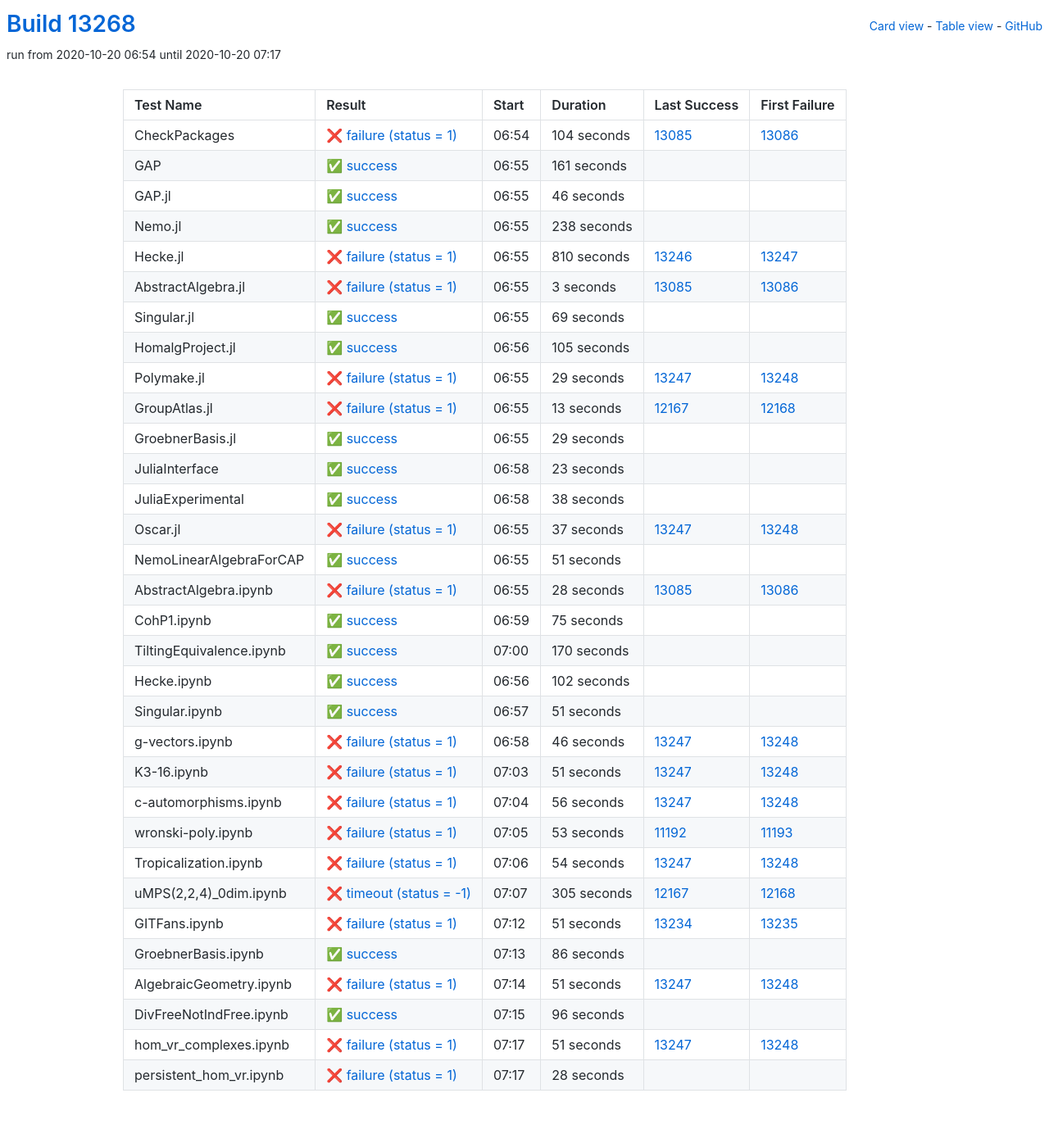
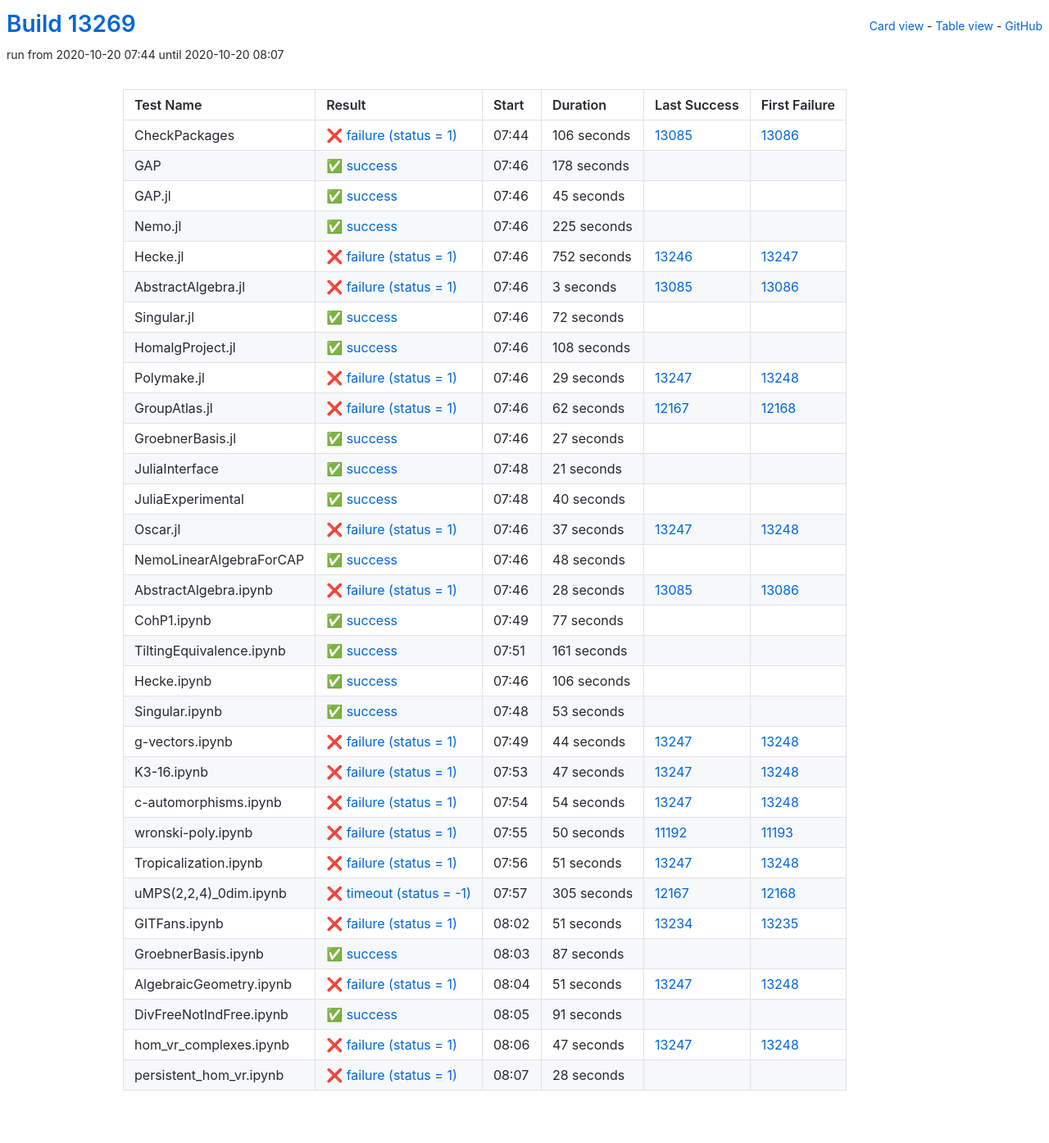
Before and after one commit to oscar-system/oscar-ci-status, a Jekyll site: the page built from table.html, in a window 1280 px wide. Shown: the whole page at 82% size. Built offline with Jekyll 4.4.1, drawn with Linux system fonts in a browser that asks for light colours.

Commit message:
Build #13269

```diff
--- a/_data/ci.yml
+++ b/_data/ci.yml
@@ -1,6 +1,6 @@
 ---
-build: 13268
-build_url: https://oscarci.mathematik.uni-kl.de/job/oscar/13268/
+build: 13269
+build_url: https://oscarci.mathematik.uni-kl.de/job/oscar/13269/
 job: oscar
 organization: oscar-system
 repo: oscar-ci-status
@@ -8,68 +8,68 @@ repourl: https://github.com/oscar-system/oscar-ci-status
 tests:
 - name: CheckPackages
   id: checkpackages
-  log: https://oscarci.mathematik.uni-kl.de/job/oscar/13268/artifact/logs/build-13268/CheckPackages.log
-  start: 2020-10-20 06:54
+  log: https://oscarci.mathematik.uni-kl.de/job/oscar/13269/artifact/logs/build-13269/CheckPackages.log
+  start: 2020-10-20 07:44
   success: false
   exitcode: 1
   status: failure
-  duration: 104
+  duration: 106
   last_success: 13085
   last_success_url: https://oscarci.mathematik.uni-kl.de/job/oscar/13085/
   first_failure: 13086
   first_failure_url: https://oscarci.mathematik.uni-kl.de/job/oscar/13086/
 - name: GAP
   id: gap
-  log: https://oscarci.mathematik.uni-kl.de/job/oscar/13268/artifact/logs/build-13268/GAP.log
-  start: 2020-10-20 06:55
+  log: https://oscarci.mathematik.uni-kl.de/job/oscar/13269/artifact/logs/build-13269/GAP.log
+  start: 2020-10-20 07:46
   success: true
   exitcode: 0
   status: success
-  duration: 161
+  duration: 178
   last_success: false
   last_success_url:
   first_failure: false
   first_failure_url:
 - name: GAP.jl
   id: gap-jl
-  log: https://oscarci.mathematik.uni-kl.de/job/oscar/13268/artifact/logs/build-13268/GAP.jl.log
-  start: 2020-10-20 06:55
+  log: https://oscarci.mathematik.uni-kl.de/job/oscar/13269/artifact/logs/build-13269/GAP.jl.log
+  start: 2020-10-20 07:46
   success: true
   exitcode: 0
   status: success
-  duration: 46
+  duration: 45
   last_success: false
   last_success_url:
   first_failure: false
   first_failure_url:
 - name: Nemo.jl
   id: nemo-jl
-  log: https://oscarci.mathematik.uni-kl.de/job/oscar/13268/artifact/logs/build-13268/Nemo.jl.log
-  start: 2020-10-20 06:55
+  log: https://oscarci.mathematik.uni-kl.de/job/oscar/13269/artifact/logs/build-13269/Nemo.jl.log
+  start: 2020-10-20 07:46
   success: true
   exitcode: 0
   status: success
-  duration: 238
+  duration: 225
   last_success: false
   last_success_url:
   first_failure: false
   first_failure_url:
 - name: Hecke.jl
   id: hecke-jl
-  log: https://oscarci.mathematik.uni-kl.de/job/oscar/13268/artifact/logs/build-13268/Hecke.jl.log
-  start: 2020-10-20 06:55
+  log: https://oscarci.mathematik.uni-kl.de/job/oscar/13269/artifact/logs/build-13269/Hecke.jl.log
+  start: 2020-10-20 07:46
   success: false
   exitcode: 1
   status: failure
-  duration: 810
+  duration: 752
   last_success: 13246
   last_success_url: https://oscarci.mathematik.uni-kl.de/job/oscar/13246/
   first_failure: 13247
   first_failure_url: https://oscarci.mathematik.uni-kl.de/job/oscar/13247/
 - name: AbstractAlgebra.jl
   id: abstractalgebra-jl
-  log: https://oscarci.mathematik.uni-kl.de/job/oscar/13268/artifact/logs/build-13268/AbstractAlgebra.jl.log
-  start: 2020-10-20 06:55
+  log: https://oscarci.mathematik.uni-kl.de/job/oscar/13269/artifact/logs/build-13269/AbstractAlgebra.jl.log
+  start: 2020-10-20 07:46
   success: false
   exitcode: 1
   status: failure
@@ -80,32 +80,32 @@ tests:
   first_failure_url: https://oscarci.mathematik.uni-kl.de/job/oscar/13086/
 - name: Singular.jl
   id: singular-jl
-  log: https://oscarci.mathematik.uni-kl.de/job/oscar/13268/artifact/logs/build-13268/Singular.jl.log
-  start: 2020-10-20 06:55
+  log: https://oscarci.mathematik.uni-kl.de/job/oscar/13269/artifact/logs/build-13269/Singular.jl.log
+  start: 2020-10-20 07:46
   success: true
   exitcode: 0
   status: success
-  duration: 69
+  duration: 72
   last_success: false
   last_success_url:
   first_failure: false
   first_failure_url:
 - name: HomalgProject.jl
   id: homalgproject-jl
-  log: https://oscarci.mathematik.uni-kl.de/job/oscar/13268/artifact/logs/build-13268/HomalgProject.jl.log
-  start: 2020-10-20 06:56
+  log: https://oscarci.mathematik.uni-kl.de/job/oscar/13269/artifact/logs/build-13269/HomalgProject.jl.log
+  start: 2020-10-20 07:46
   success: true
   exitcode: 0
   status: success
-  duration: 105
+  duration: 108
   last_success: false
   last_success_url:
   first_failure: false
   first_failure_url:
 - name: Polymake.jl
   id: polymake-jl
-  log: https://oscarci.mathematik.uni-kl.de/job/oscar/13268/artifact/logs/build-13268/Polymake.jl.log
-  start: 2020-10-20 06:55
+  log: https://oscarci.mathematik.uni-kl.de/job/oscar/13269/artifact/logs/build-13269/Polymake.jl.log
+  start: 2020-10-20 07:46
   success: false
   exitcode: 1
   status: failure
@@ -116,56 +116,56 @@ tests:
   first_failure_url: https://oscarci.mathematik.uni-kl.de/job/oscar/13248/
 - name: GroupAtlas.jl
   id: groupatlas-jl
-  log: https://oscarci.mathematik.uni-kl.de/job/oscar/13268/artifact/logs/build-13268/GroupAtlas.jl.log
-  start: 2020-10-20 06:55
+  log: https://oscarci.mathematik.uni-kl.de/job/oscar/13269/artifact/logs/build-13269/GroupAtlas.jl.log
+  start: 2020-10-20 07:46
   success: false
   exitcode: 1
   status: failure
-  duration: 13
+  duration: 62
   last_success: 12167
   last_success_url: https://oscarci.mathematik.uni-kl.de/job/oscar/12167/
   first_failure: 12168
   first_failure_url: https://oscarci.mathematik.uni-kl.de/job/oscar/12168/
 - name: GroebnerBasis.jl
   id: groebnerbasis-jl
-  log: https://oscarci.mathematik.uni-kl.de/job/oscar/13268/artifact/logs/build-13268/GroebnerBasis.jl.log
-  start: 2020-10-20 06:55
+  log: https://oscarci.mathematik.uni-kl.de/job/oscar/13269/artifact/logs/build-13269/GroebnerBasis.jl.log
+  start: 2020-10-20 07:46
   success: true
   exitcode: 0
   status: success
-  duration: 29
+  duration: 27
   last_success: false
   last_success_url:
   first_failure: false
   first_failure_url:
 - name: JuliaInterface
   id: juliainterface
-  log: https://oscarci.mathematik.uni-kl.de/job/oscar/13268/artifact/logs/build-13268/JuliaInterface.log
-  start: 2020-10-20 06:58
+  log: https://oscarci.mathematik.uni-kl.de/job/oscar/13269/artifact/logs/build-13269/JuliaInterface.log
+  start: 2020-10-20 07:48
   success: true
   exitcode: 0
   status: success
-  duration: 23
+  duration: 21
   last_success: false
   last_success_url:
   first_failure: false
   first_failure_url:
 - name: JuliaExperimental
   id: juliaexperimental
-  log: https://oscarci.mathematik.uni-kl.de/job/oscar/13268/artifact/logs/build-13268/JuliaExperimental.log
-  start: 2020-10-20 06:58
+  log: https://oscarci.mathematik.uni-kl.de/job/oscar/13269/artifact/logs/build-13269/JuliaExperimental.log
+  start: 2020-10-20 07:48
   success: true
   exitcode: 0
   status: success
-  duration: 38
+  duration: 40
   last_success: false
   last_success_url:
   first_failure: false
   first_failure_url:
 - name: Oscar.jl
   id: oscar-jl
-  log: https://oscarci.mathematik.uni-kl.de/job/oscar/13268/artifact/logs/build-13268/Oscar.jl.log
-  start: 2020-10-20 06:55
+  log: https://oscarci.mathematik.uni-kl.de/job/oscar/13269/artifact/logs/build-13269/Oscar.jl.log
+  start: 2020-10-20 07:46
   success: false
   exitcode: 1
   status: failure
@@ -176,20 +176,20 @@ tests:
   first_failure_url: https://oscarci.mathematik.uni-kl.de/job/oscar/13248/
 - name: NemoLinearAlgebraForCAP
   id: nemolinearalgebraforcap
-  log: https://oscarci.mathematik.uni-kl.de/job/oscar/13268/artifact/logs/build-13268/NemoLinearAlgebraForCAP.log
-  start: 2020-10-20 06:55
+  log: https://oscarci.mathematik.uni-kl.de/job/oscar/13269/artifact/logs/build-13269/NemoLinearAlgebraForCAP.log
+  start: 2020-10-20 07:46
   success: true
   exitcode: 0
   status: success
-  duration: 51
+  duration: 48
   last_success: false
   last_success_url:
   first_failure: false
   first_failure_url:
 - name: AbstractAlgebra.ipynb
   id: abstractalgebra-ipynb
-  log: https://oscarci.mathematik.uni-kl.de/job/oscar/13268/artifact/logs/build-13268/AbstractAlgebra.ipynb.log
-  start: 2020-10-20 06:55
+  log: https://oscarci.mathematik.uni-kl.de/job/oscar/13269/artifact/logs/build-13269/AbstractAlgebra.ipynb.log
+  start: 2020-10-20 07:46
   success: false
   exitcode: 1
   status: failure
@@ -200,68 +200,104 @@ tests:
   first_failure_url: https://oscarci.mathematik.uni-kl.de/job/oscar/13086/
 - name: CohP1.ipynb
   id: cohp1-ipynb
-  log: https://oscarci.mathematik.uni-kl.de/job/oscar/13268/artifact/logs/build-13268/CohP1.ipynb.log
-  start: 2020-10-20 06:59
+  log: https://oscarci.mathematik.uni-kl.de/job/oscar/13269/artifact/logs/build-13269/CohP1.ipynb.log
+  start: 2020-10-20 07:49
   success: true
   exitcode: 0
   status: success
-  duration: 75
+  duration: 77
   last_success: false
   last_success_url:
   first_failure: false
   first_failure_url:
 - name: TiltingEquivalence.ipynb
   id: tiltingequivalence-ipynb
-  log: https://oscarci.mathematik.uni-kl.de/job/oscar/13268/artifact/logs/build-13268/TiltingEquivalence.ipynb.log
-  start: 2020-10-20 07:00
+  log: https://oscarci.mathematik.uni-kl.de/job/oscar/13269/artifact/logs/build-13269/TiltingEquivalence.ipynb.log
+  start: 2020-10-20 07:51
   success: true
   exitcode: 0
   status: success
-  duration: 170
+  duration: 161
   last_success: false
   last_success_url:
   first_failure: false
   first_failure_url:
 - name: Hecke.ipynb
   id: hecke-ipynb
-  log: https://oscarci.mathematik.uni-kl.de/job/oscar/13268/artifact/logs/build-13268/Hecke.ipynb.log
-  start: 2020-10-20 06:56
+  log: https://oscarci.mathematik.uni-kl.de/job/oscar/13269/artifact/logs/build-13269/Hecke.ipynb.log
+  start: 2020-10-20 07:46
   success: true
   exitcode: 0
   status: success
-  duration: 102
+  duration: 106
   last_success: false
   last_success_url:
   first_failure: false
   first_failure_url:
 - name: Singular.ipynb
   id: singular-ipynb
-  log: https://oscarci.mathematik.uni-kl.de/job/oscar/13268/artifact/logs/build-13268/Singular.ipynb.log
-  start: 2020-10-20 06:57
+  log: https://oscarci.mathematik.uni-kl.de/job/oscar/13269/artifact/logs/build-13269/Singular.ipynb.log
+  start: 2020-10-20 07:48
   success: true
   exitcode: 0
   status: success
-  duration: 51
+  duration: 53
   last_success: false
   last_success_url:
   first_failure: false
   first_failure_url:
 - name: g-vectors.ipynb
   id: g-vectors-ipynb
-  log: https://oscarci.mathematik.uni-kl.de/job/oscar/13268/artifact/logs/build-13268/g-vectors.ipynb.log
-  start: 2020-10-20 06:58
+  log: https://oscarci.mathematik.uni-kl.de/job/oscar/13269/artifact/logs/build-13269/g-vectors.ipynb.log
+  start: 2020-10-20 07:49
   success: false
   exitcode: 1
   status: failure
-  duration: 46
+  duration: 44
   last_success: 13247
   last_success_url: https://oscarci.mathematik.uni-kl.de/job/oscar/13247/
   first_failure: 13248
   first_failure_url: https://oscarci.mathematik.uni-kl.de/job/oscar/13248/
 - name: K3-16.ipynb
   id: k3-16-ipynb
-  log: https://oscarci.mathematik.uni-kl.de/job/oscar/13268/artifact/logs/build-13268/K3-16.ipynb.log
-  start: 2020-10-20 07:03
+  log: https://oscarci.mathematik.uni-kl.de/job/oscar/13269/artifact/logs/build-13269/K3-16.ipynb.log
+  start: 2020-10-20 07:53
+  success: false
+  exitcode: 1
+  status: failure
+  duration: 47
+  last_success: 13247
+  last_success_url: https://oscarci.mathematik.uni-kl.de/job/oscar/13247/
+  first_failure: 13248
+  first_failure_url: https://oscarci.mathematik.uni-kl.de/job/oscar/13248/
+- name: c-automorphisms.ipynb
+  id: c-automorphisms-ipynb
+  log: https://oscarci.mathematik.uni-kl.de/job/oscar/13269/artifact/logs/build-13269/c-automorphisms.ipynb.log
+  start: 2020-10-20 07:54
+  success: false
+  exitcode: 1
+  status: failure
+  duration: 54
+  last_success: 13247
+  last_success_url: https://oscarci.mathematik.uni-kl.de/job/oscar/13247/
+  first_failure: 13248
+  first_failure_url: https://oscarci.mathematik.uni-kl.de/job/oscar/13248/
+- name: wronski-poly.ipynb
+  id: wronski-poly-ipynb
+  log: https://oscarci.mathematik.uni-kl.de/job/oscar/13269/artifact/logs/build-13269/wronski-poly.ipynb.log
+  start: 2020-10-20 07:55
+  success: false
+  exitcode: 1
+  status: failure
+  duration: 50
+  last_success: 11192
+  last_success_url: https://oscarci.mathematik.uni-kl.de/job/oscar/11192/
+  first_failure: 11193
+  first_failure_url: https://oscarci.mathematik.uni-kl.de/job/oscar/11193/
+- name: Tropicalization.ipynb
+  id: tropicalization-ipynb
+  log: https://oscarci.mathematik.uni-kl.de/job/oscar/13269/artifact/logs/build-13269/Tropicalization.ipynb.log
+  start: 2020-10-20 07:56
   success: false
   exitcode: 1
   status: failure
@@ -270,46 +306,10 @@ tests:
   last_success_url: https://oscarci.mathematik.uni-kl.de/job/oscar/13247/
   first_failure: 13248
   first_failure_url: https://oscarci.mathematik.uni-kl.de/job/oscar/13248/
-- name: c-automorphisms.ipynb
-  id: c-automorphisms-ipynb
-  log: https://oscarci.mathematik.uni-kl.de/job/oscar/13268/artifact/logs/build-13268/c-automorphisms.ipynb.log
-  start: 2020-10-20 07:04
-  success: false
-  exitcode: 1
-  status: failure
-  duration: 56
-  last_success: 13247
-  last_success_url: https://oscarci.mathematik.uni-kl.de/job/oscar/13247/
-  first_failure: 13248
-  first_failure_url: https://oscarci.mathematik.uni-kl.de/job/oscar/13248/
-- name: wronski-poly.ipynb
-  id: wronski-poly-ipynb
-  log: https://oscarci.mathematik.uni-kl.de/job/oscar/13268/artifact/logs/build-13268/wronski-poly.ipynb.log
-  start: 2020-10-20 07:05
-  success: false
-  exitcode: 1
-  status: failure
-  duration: 53
-  last_success: 11192
-  last_success_url: https://oscarci.mathematik.uni-kl.de/job/oscar/11192/
-  first_failure: 11193
-  first_failure_url: https://oscarci.mathematik.uni-kl.de/job/oscar/11193/
-- name: Tropicalization.ipynb
-  id: tropicalization-ipynb
-  log: https://oscarci.mathematik.uni-kl.de/job/oscar/13268/artifact/logs/build-13268/Tropicalization.ipynb.log
-  start: 2020-10-20 07:06
-  success: false
-  exitcode: 1
-  status: failure
-  duration: 54
-  last_success: 13247
-  last_success_url: https://oscarci.mathematik.uni-kl.de/job/oscar/13247/
-  first_failure: 13248
-  first_failure_url: https://oscarci.mathematik.uni-kl.de/job/oscar/13248/
 - name: uMPS(2,2,4)_0dim.ipynb
   id: umps-2-2-4-0dim-ipynb
-  log: https://oscarci.mathematik.uni-kl.de/job/oscar/13268/artifact/logs/build-13268/uMPS-2-2-4-_0dim.ipynb.log
-  start: 2020-10-20 07:07
+  log: https://oscarci.mathematik.uni-kl.de/job/oscar/13269/artifact/logs/build-13269/uMPS-2-2-4-_0dim.ipynb.log
+  start: 2020-10-20 07:57
   success: false
   exitcode: -1
   status: timeout
@@ -320,8 +320,8 @@ tests:
   first_failure_url: https://oscarci.mathematik.uni-kl.de/job/oscar/12168/
 - name: GITFans.ipynb
   id: gitfans-ipynb
-  log: https://oscarci.mathematik.uni-kl.de/job/oscar/13268/artifact/logs/build-13268/GITFans.ipynb.log
-  start: 2020-10-20 07:12
+  log: https://oscarci.mathematik.uni-kl.de/job/oscar/13269/artifact/logs/build-13269/GITFans.ipynb.log
+  start: 2020-10-20 08:02
   success: false
   exitcode: 1
   status: failure
@@ -332,20 +332,20 @@ tests:
   first_failure_url: https://oscarci.mathematik.uni-kl.de/job/oscar/13235/
 - name: GroebnerBasis.ipynb
   id: groebnerbasis-ipynb
-  log: https://oscarci.mathematik.uni-kl.de/job/oscar/13268/artifact/logs/build-13268/GroebnerBasis.ipynb.log
-  start: 2020-10-20 07:13
+  log: https://oscarci.mathematik.uni-kl.de/job/oscar/13269/artifact/logs/build-13269/GroebnerBasis.ipynb.log
+  start: 2020-10-20 08:03
   success: true
   exitcode: 0
   status: success
-  duration: 86
+  duration: 87
   last_success: false
   last_success_url:
   first_failure: false
   first_failure_url:
 - name: AlgebraicGeometry.ipynb
   id: algebraicgeometry-ipynb
-  log: https://oscarci.mathematik.uni-kl.de/job/oscar/13268/artifact/logs/build-13268/AlgebraicGeometry.ipynb.log
-  start: 2020-10-20 07:14
+  log: https://oscarci.mathematik.uni-kl.de/job/oscar/13269/artifact/logs/build-13269/AlgebraicGeometry.ipynb.log
+  start: 2020-10-20 08:04
   success: false
   exitcode: 1
   status: failure
@@ -356,32 +356,32 @@ tests:
   first_failure_url: https://oscarci.mathematik.uni-kl.de/job/oscar/13248/
 - name: DivFreeNotIndFree.ipynb
   id: divfreenotindfree-ipynb
-  log: https://oscarci.mathematik.uni-kl.de/job/oscar/13268/artifact/logs/build-13268/DivFreeNotIndFree.ipynb.log
-  start: 2020-10-20 07:15
+  log: https://oscarci.mathematik.uni-kl.de/job/oscar/13269/artifact/logs/build-13269/DivFreeNotIndFree.ipynb.log
+  start: 2020-10-20 08:05
   success: true
   exitcode: 0
   status: success
-  duration: 96
+  duration: 91
   last_success: false
   last_success_url:
   first_failure: false
   first_failure_url:
 - name: hom_vr_complexes.ipynb
   id: hom-vr-complexes-ipynb
-  log: https://oscarci.mathematik.uni-kl.de/job/oscar/13268/artifact/logs/build-13268/hom_vr_complexes.ipynb.log
-  start: 2020-10-20 07:17
+  log: https://oscarci.mathematik.uni-kl.de/job/oscar/13269/artifact/logs/build-13269/hom_vr_complexes.ipynb.log
+  start: 2020-10-20 08:06
   success: false
   exitcode: 1
   status: failure
-  duration: 51
+  duration: 47
   last_success: 13247
   last_success_url: https://oscarci.mathematik.uni-kl.de/job/oscar/13247/
   first_failure: 13248
   first_failure_url: https://oscarci.mathematik.uni-kl.de/job/oscar/13248/
 - name: persistent_hom_vr.ipynb
   id: persistent-hom-vr-ipynb
-  log: https://oscarci.mathematik.uni-kl.de/job/oscar/13268/artifact/logs/build-13268/persistent_hom_vr.ipynb.log
-  start: 2020-10-20 07:17
+  log: https://oscarci.mathematik.uni-kl.de/job/oscar/13269/artifact/logs/build-13269/persistent_hom_vr.ipynb.log
+  start: 2020-10-20 08:07
   success: false
   exitcode: 1
   status: failure
```
Also changed, not shown: README.md.
